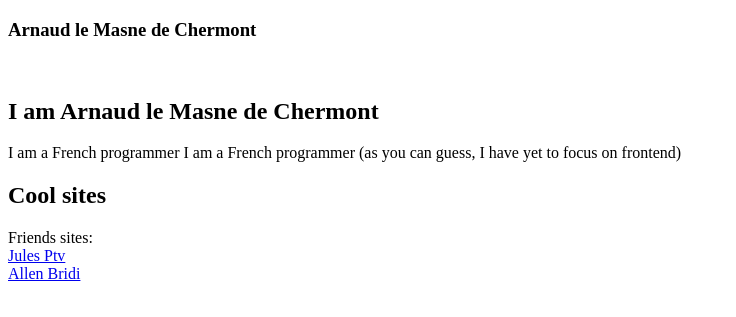
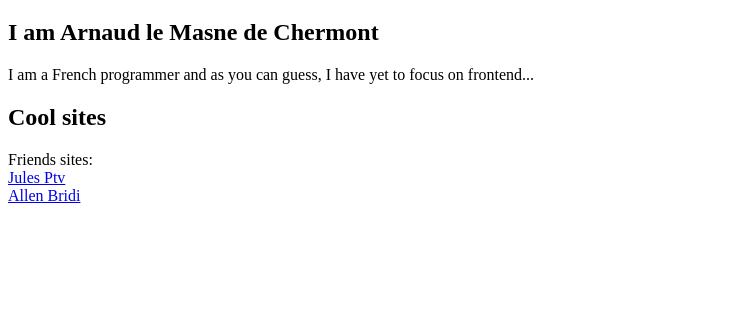
Before and after one commit to Aarrn33/Aarrn33.github.io, a plain HTML site: page index.html in a window 1280 px wide. Shown: the part 61-378 px from the top of the page, without its empty margins (0-736 px from the left). Drawn offline with Linux system fonts and the light colour scheme.

Commit message:
corrections

```diff
--- a/index.html
+++ b/index.html
@@ -12,16 +12,11 @@
         <h1>
             Welcome to my website!
         </h1>
-        <h3>
-            Arnaud le Masne de Chermont
-        </h3>
-        <br/>
         <h2>
             I am Arnaud le Masne de Chermont
         </h2>
         <p>
-            I am a French programmer
-            I am a French programmer (as you can guess, I have yet to focus on frontend)
+            I am a French programmer and as you can guess, I have yet to focus on frontend...
         </p>
         <h2>
             Cool sites
```
